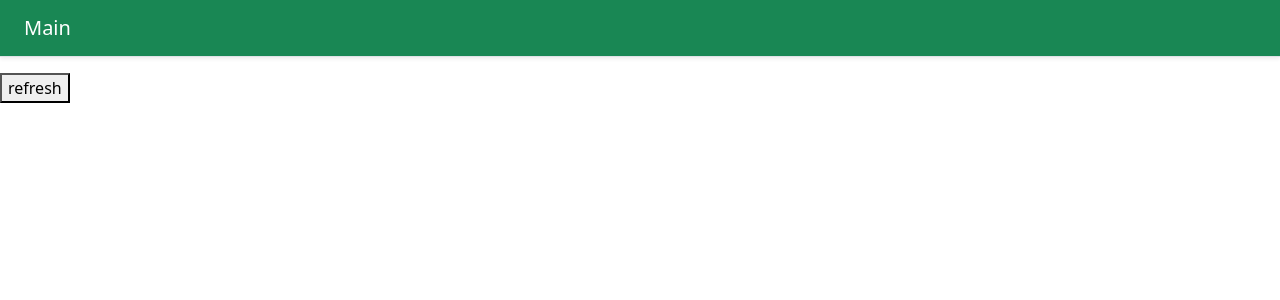
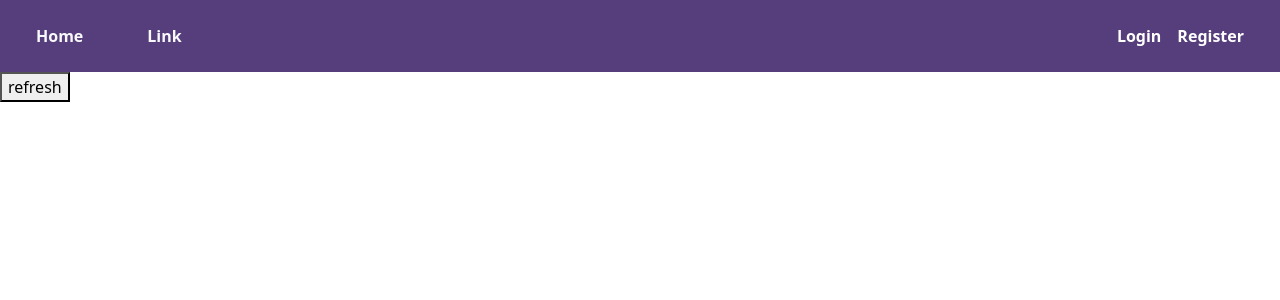
Before and after one commit to Denchik23083/ng-family, an Angular app: page / in a window 1280 px wide. Shown: the top 300 px of the page. Built offline with nearby package versions, Linux system fonts and the light colour scheme.

Commit message:
menu is done

```diff
--- a/src/app/components/main/main/main.component.html
+++ b/src/app/components/main/main/main.component.html
@@ -1,5 +1,18 @@
-<div class="d-flex flex-column flex-md-row align-items-center p-3 px-md-4 mb-3 bg-success text-white border-bottom shadow-sm">
-    <h5 class="my-0 mr-md-auto dont-weight-normal">Main</h5>
-</div>
+<nav class="navbar navbar-expand-lg navbar-light p-3" style="background-color: #563d7c;">
+    <div class="container-fluid">
+      <div class="collapse navbar-collapse" id="navbarTogglerDemo02">
+        <ul class="navbar-nav me-auto mb-2 mb-lg-0">
+          <li class="nav-item me-5">
+            <strong><a class="nav-link text-light" aria-current="page" href="#">Home</a></strong>
+          </li>
+          <li class="nav-item me-5">
+            <strong><a class="nav-link text-light" href="#">Link</a></strong>
+          </li>
+        </ul>
+        <nav><strong><a class="p-2 text-white text-decoration-none" routerLink="/login">Login</a></strong></nav>
+        <nav><strong><a class="p-2 text-white text-decoration-none" routerLink="/register">Register</a></strong></nav>
+      </div>
+    </div>
+</nav>
 
 <button (click)="refresh()">refresh</button>
```
